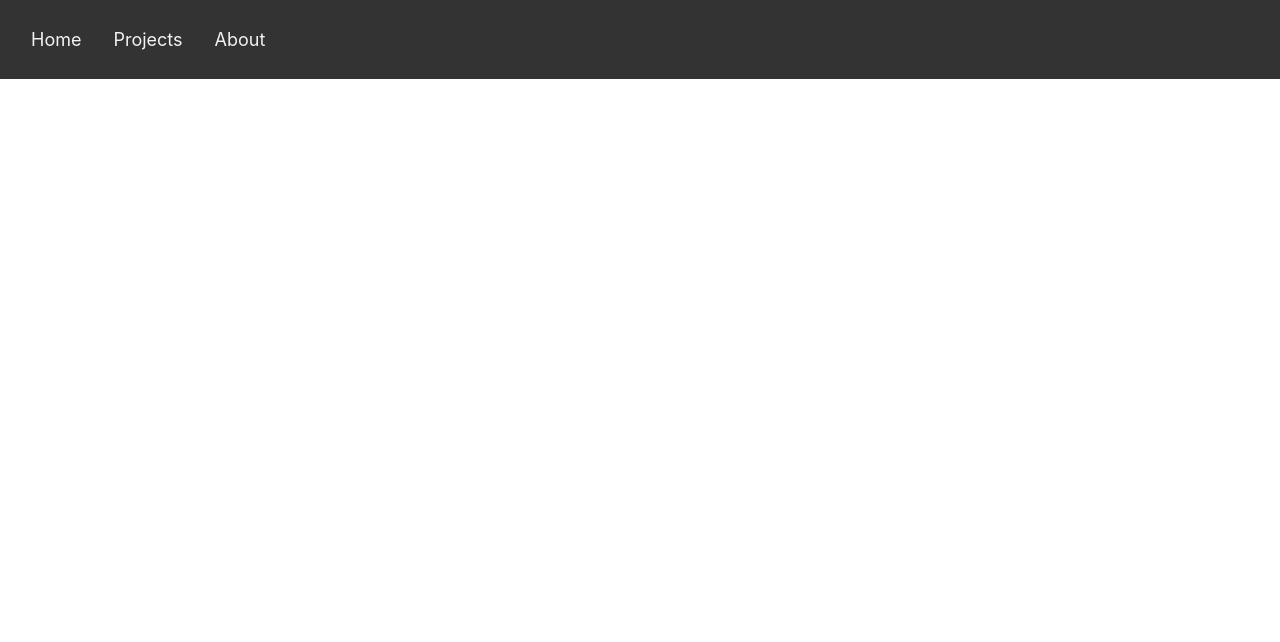
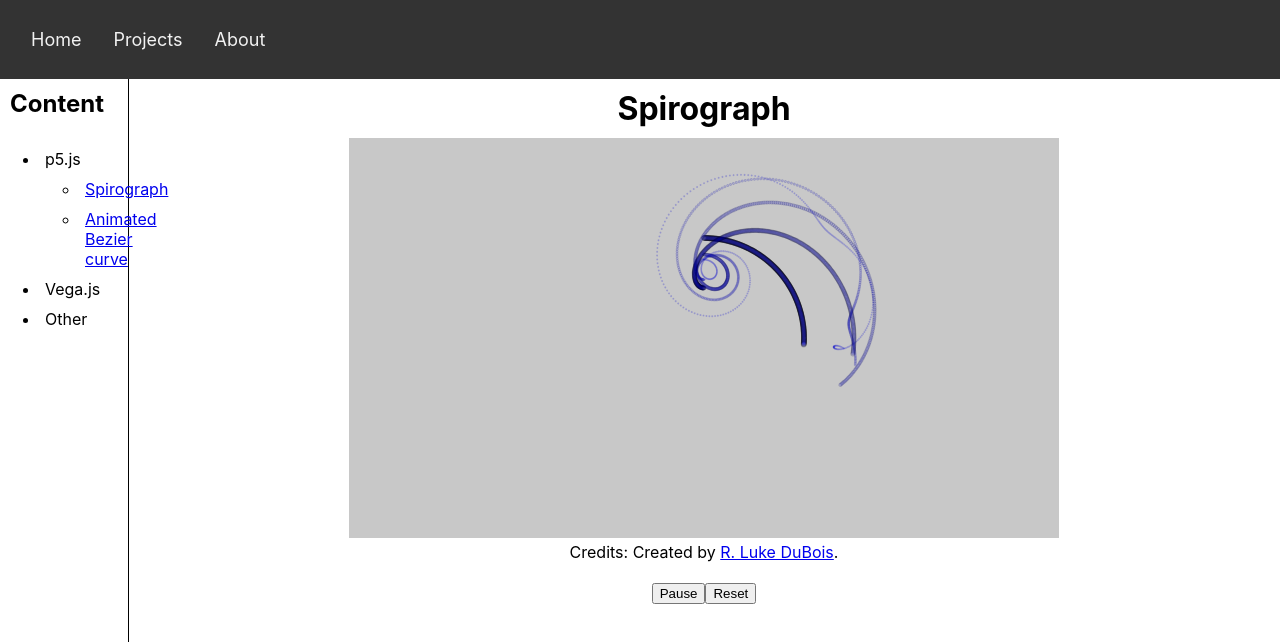
Before and after one commit to nick-nsc/react-app, a React (Create React App) app: page /#/projects/spirograph in a window 1280 px wide. Shown: the top 642 px of the page. Built offline with nearby package versions, Linux system fonts and the light colour scheme.

Commit message:
new bezier p5.js sketch, added routing with sidebar links

```diff
--- a/src/App.js
+++ b/src/App.js
@@ -19,7 +19,7 @@ class App extends React.Component {
 
         <Switch>
           <Route exact path="/" component={Home} />
-          <Route exact path="/projects" component={Projects} />
+          <Route path="/projects" component={Projects} />
           <Route exact path="/about" component={About} />
         </Switch>
       </div>
--- a/src/components/Navigation/Sidebar.css
+++ b/src/components/Navigation/Sidebar.css
@@ -1,7 +1,7 @@
 .Sidebar {
     width: 10%;
     height: 100%;
-    position: fixed;
+    position: absolute;
     text-align: left;
     border-right: 1px solid black;
 }
--- a/src/components/Navigation/Sidebar.js
+++ b/src/components/Navigation/Sidebar.js
@@ -1,20 +1,24 @@
 import '../../App.css';
 import './Sidebar.css';
 import React from 'react';
+import { Link } from 'react-router-dom';
 
-class Sidebar extends React.Component {
-    render() {
+const Sidebar = ({description, ...other}) => {
+
     return(
         <div className="Sidebar">
-                <h2>Content</h2>
+            <h2>{description}</h2>
             <ul>
                 <li>p5.js</li>
+                    <ul>
+                        <li><Link to="/projects/spirograph">Spirograph</Link></li>
+                        <li><Link to="/projects/bezier_animation">Animated Bezier curve</Link></li>
+                    </ul>
                 <li>Vega.js</li>
                 <li>Other</li>
             </ul>
         </div>
     )
 }
-}
 
 export default Sidebar;
--- a/src/pages/Projects.js
+++ b/src/pages/Projects.js
@@ -1,16 +1,26 @@
 import './../App.css';
 import React from 'react';
+import { Route, Switch, Redirect } from 'react-router-dom';
 import Sidebar from '../components/Navigation/Sidebar.js';
-import Sketch from './projects_code/spirograph.js';
+import Spirograph from './projects_code/spirograph.js';
+import BezierAnimation from './projects_code/bezier_animation.js';
 
 class Projects extends React.Component {
     render() {
         return (
             <div name="projects-frame">
-                <Sidebar></Sidebar>
-                <Sketch></Sketch>
+                <Sidebar
+                    description="Content"
+                    l1="test"
+                    l2="test2"
+                ></Sidebar>
+
+                <Switch>
+                    <Route exact path="/projects/spirograph" component={Spirograph} />
+                    <Route exact path="/projects/bezier_animation" component={BezierAnimation} />
+                    <Redirect from="/projects" to="/projects/spirograph" />
+                </Switch>
             </div>
-
         );
     }
 }
--- /dev/null
+++ b/src/pages/projects_code/bezier_animation.js
@@ -0,0 +1,181 @@
+import React from 'react';
+import p5 from 'p5';
+
+//p5 instance mode to create a sketch, p is a p5 object
+const SketchCode = (p) => {
+    /*
+    Created by: nick-nsc
+    Description: A p5.js sketch with an animated Bezier curve. Setup contains two fixed points A and C (black) as
+    well as a control point B (blue) which may be repositioned by left-clicking in the canvas.
+    */
+
+    //3 Points: A, B, C
+    let A;
+    let B;
+    let C;
+
+    //Mover: Start & End of the animated tangent; Adder is for the animation per frame
+    let MoverStart;
+    let MoverEnd;
+    let AdderStart;
+    let AdderEnd;
+
+    //t controls the animation speed; when counter reaches 1 the animation will stop
+    const t = 0.005;
+    let counter = 0;
+
+    //animation options
+    let showTangents = true;
+
+    p.setup = () => {
+        //sketch settings
+        p.createCanvas(700, 500);
+        p.frameRate(30);
+
+        //initially set up the location of the 3 points
+        A = p.createVector(p.width/4, 3*p.height/4);
+        B = p.createVector(p.width/2, p.height/4);
+        C = p.createVector(3*p.width/4, 3*p.height/4);
+
+        //call the actual setup
+        DoThisToSetup();
+    }
+
+    p.draw = () => {
+        if(counter <= 1) {
+            //draw the tangent
+            if(showTangents) {
+                p.push();
+                p.stroke(0, 100);
+                p.line(MoverStart.x, MoverStart.y, MoverEnd.x, MoverEnd.y);
+                p.pop();
+            }
+
+            //use the counter to draw ellipses on the tangent according to the progress (using counter variable)
+            p.push();
+            p.fill(0,200,0,200);
+            p.noStroke();
+            p.ellipse(MoverStart.x+(MoverEnd.x-MoverStart.x)*counter, MoverStart.y+(MoverEnd.y-MoverStart.y)*counter, 8, 8);
+            p.pop();
+
+            //move the tangent by t*100 percent
+            MoverStart.x += t * AdderStart.x;
+            MoverStart.y += t * AdderStart.y;
+            MoverEnd.x += t * AdderEnd.x;
+            MoverEnd.y += t * AdderEnd.y;
+
+            //remember the progress
+            counter += t;
+        }
+
+    }
+
+    p.mouseClicked = () => {
+        if(p.mouseX > 0 && p.mouseX <= p.width && p.mouseY > 0 && p.mouseY <= p.height) {
+            //this function repositions the control point B and resets the animation
+            B.x = p.mouseX;
+            B.y = p.mouseY;
+
+            DoThisToSetup(p.mouseX, p.mouseY);
+
+            counter = 0;
+        }
+    }
+
+    function DoThisToSetup() {
+        //re-setup the location of A and C as these points shall be in a fixed position
+        A = p.createVector(p.width/4, p.height/2);
+        C = p.createVector(3*p.width/4, p.height/2);
+
+        //tangent starts from A to B; Start moves from A to B and End moves from B to C
+        MoverStart = A;
+        MoverEnd = B;
+        AdderStart = p.createVector(B.x-A.x, B.y-A.y);
+        AdderEnd = p.createVector(C.x-B.x, C.y-B.y);
+
+        //clear the screen
+        p.background(200);
+
+        //set up the lines connecting the 3 points
+        if(showTangents) {
+            p.push();
+            p.stroke(255,0,0);
+            p.strokeWeight(3);
+            p.line(A.x, A.y, B.x, B.y);
+            p.line(B.x, B.y, C.x, C.y);
+            p.pop();
+        }
+
+        //set up the 3 points
+        p.push();
+        p.fill(0);
+        p.ellipse(A.x, A.y, 15, 15);
+        p.fill(0,0,255);
+        p.ellipse(B.x, B.y, 15, 15);
+        p.fill(0);
+        p.ellipse(C.x, C.y, 15, 15);
+        p.pop();
+    }
+}
+
+class BezierAnimation extends React.Component {
+    constructor(props) {
+        super(props);
+        this.state = {
+            p5instance: '',
+        };
+        this.pauseplay_handleClick = this.pauseplay_handleClick.bind(this);
+        this.reset_handleClick = this.reset_handleClick.bind(this);
+        this.myRef = React.createRef();
+    }
+
+    //after rendering, create the p5 instance and attach it to the given DOM node
+    componentDidMount() {
+        this.myP5 = new p5(SketchCode, this.myRef.current);
+        this.setState({p5instance: this.myP5});
+    }
+
+    pauseplay_handleClick() {
+        //do not redraw/rerender: instead call noloop/loop() on the active instance
+        if (this.state.p5instance._loop) {
+            this.state.p5instance.noLoop();
+        } else {
+            this.state.p5instance.loop();
+        }
+        //apply changes to the p5instance state with setState(), so the component will update e.g. the button
+        let newInstance = this.state.p5instance;
+        this.setState({p5instance: newInstance});
+    }
+
+    reset_handleClick() {
+        //remove the sketch canvas, create a new instance and bind it to the referenced <dir>
+        this.state.p5instance.remove();
+        this.myP5 = new p5(SketchCode, this.myRef.current);
+        this.setState({p5instance: this.myP5});
+    }
+
+    render() {
+        return(
+            <main style={{ 'marginLeft': '10%' }}>
+                <div>
+                    <h1>Animated Bezier curve</h1>
+                </div>
+                <div ref={this.myRef}>
+
+                </div>
+                <div>
+                    Created by <a href='http://github.com/nick-nsc/' target='_blank' rel='noreferrer'>nick-nsc</a>.
+                </div>
+                <br />
+                <button name="pauseplay" onClick={this.pauseplay_handleClick}>
+                    {this.state.p5instance._loop === true ? 'Pause' : 'Play'}
+                </button>
+                <button name="reset" onClick={this.reset_handleClick}>
+                    Reset
+                </button>
+            </main>
+        )
+    }
+}
+
+export default BezierAnimation;
--- a/src/pages/projects_code/spirograph.js
+++ b/src/pages/projects_code/spirograph.js
@@ -29,7 +29,7 @@ const SketchCode = (p) => {
         p.createCanvas(710, 400);
 
         rad = p.height / 4; // compute radius for central circle
-        p.background(204); // clear the screen
+        p.background(200); // clear the screen
 
         for (let i = 0; i<sines.length; i++) {
             sines[i] = p.PI; // start EVERYBODY facing NORTH
@@ -39,7 +39,7 @@ const SketchCode = (p) => {
     //drawing stuff
     p.draw = () => {
         if (!trace) {
-            p.background(204); // clear screen if showing geometry
+            p.background(200); // clear screen if showing geometry
             p.stroke(0, 255); // black pen
             p.noFill(); // don't fill
         }
@@ -72,7 +72,7 @@ const SketchCode = (p) => {
     }
 }
 
-class Sketch extends React.Component {
+class Spirograph extends React.Component {
     constructor(props) {
         super(props);
         this.state = {
@@ -112,7 +112,7 @@ class Sketch extends React.Component {
         return(
             <main style={{ 'marginLeft': '10%' }}>
                 <div>
-                    <h1>Example p5.js sketch</h1>
+                    <h1>Spirograph</h1>
                 </div>
                 <div ref={this.myRef}>
 
@@ -132,4 +132,4 @@ class Sketch extends React.Component {
     }
 }
 
-export default Sketch;
+export default Spirograph;
```
Lines whose indentation alone changed are shown as unchanged.
